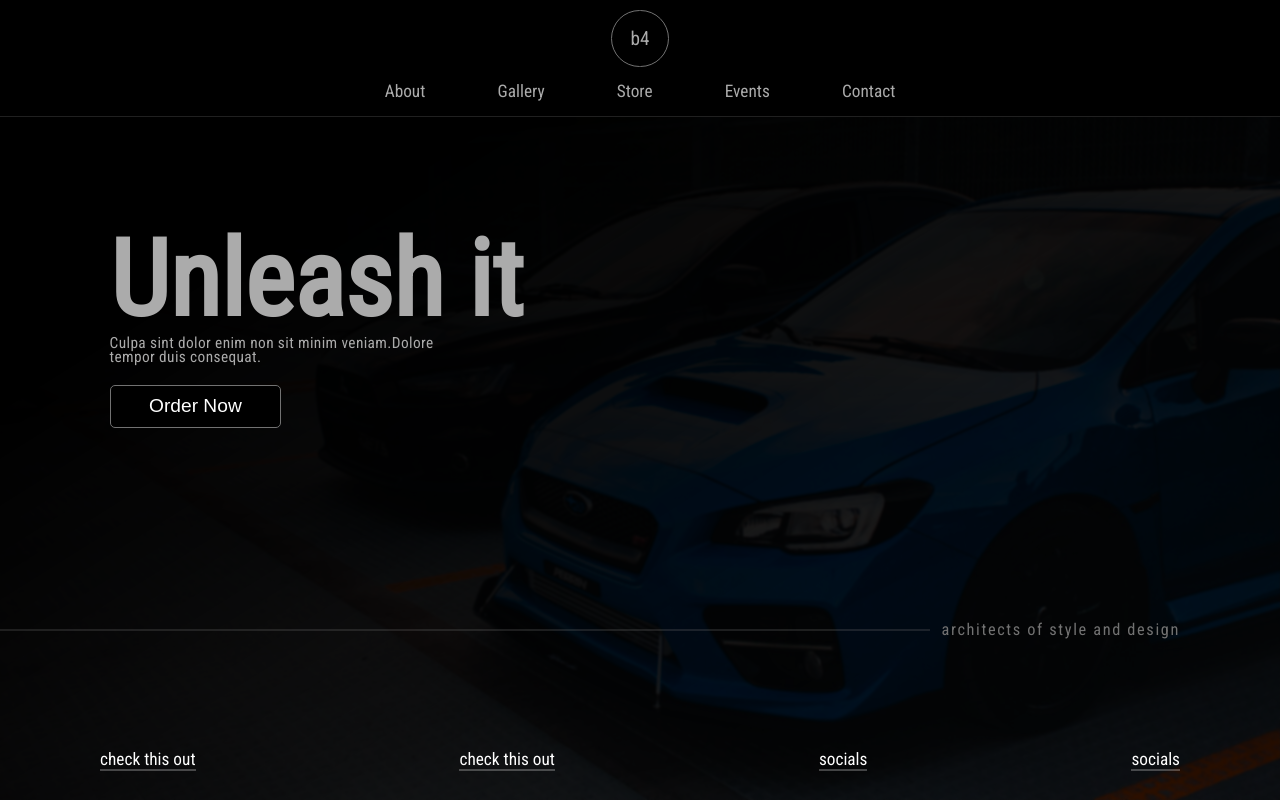
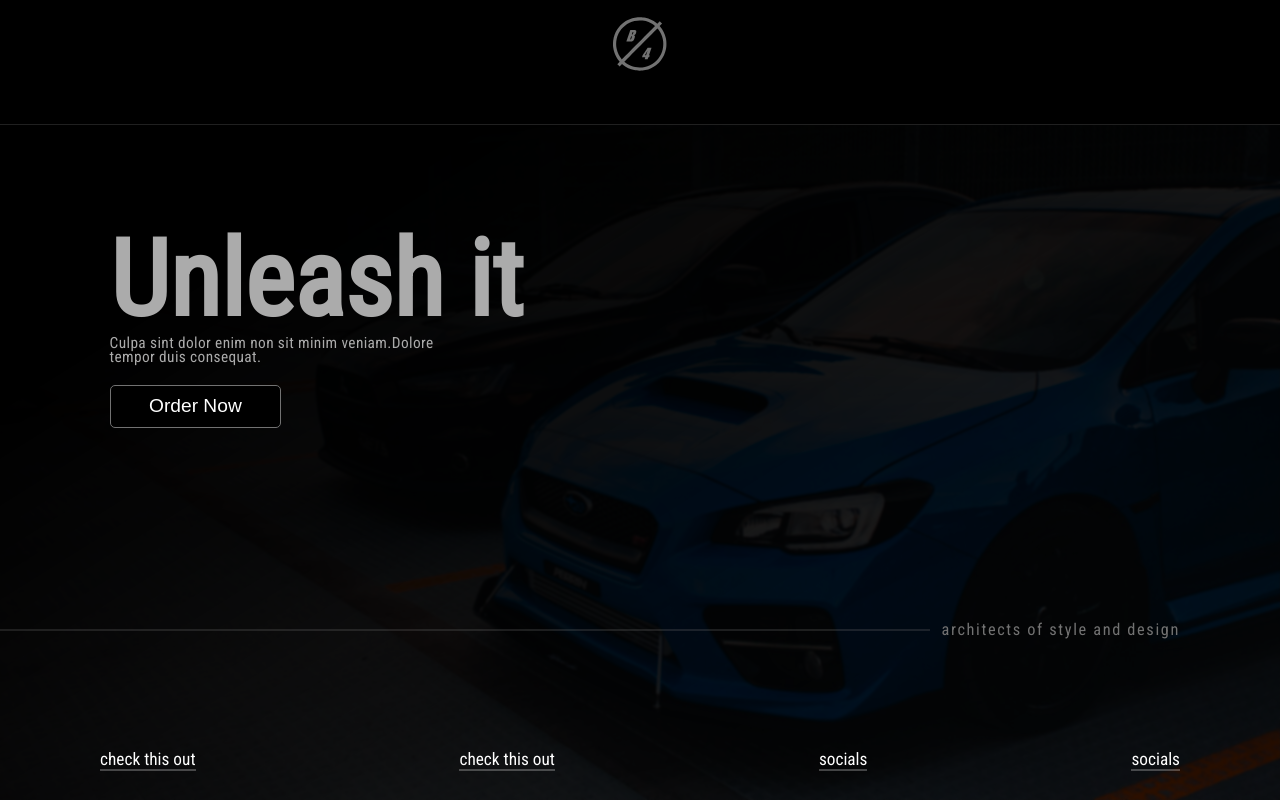
Before and after one commit to braian009/b4-garage-remake, a Next.js app: page / in a window 1280 px wide. Shown: the top 800 px of the page. Built offline with nearby package versions, Linux system fonts and the light colour scheme.

Commit message:
open and close functionality added to navbar

```diff
--- a/components/Navbar/index.js
+++ b/components/Navbar/index.js
@@ -2,22 +2,69 @@ import * as React from "react";
 import MenuIcon from "./MenuIcon";
 import styles from "./navbar.module.css";
 
+import BrandIcon from "../varied/Icons/BrandIcon";
+import { motion } from "framer-motion";
+
+const menuListVariants = {
+  open: {
+    opacity: 1,
+    clipPath: "inset(0% 0% 0% 0%)",
+    border: "1px solid coral",
+  },
+  closed: {
+    opacity: 1,
+    border: "none",
+    clipPath: "inset(0% 0% 100% 0%)",
+  },
+};
+
+const buttonVariants = {
+  active: {
+    backgroundColor: "coral",
+  },
+  notActive: {
+    backgroundColor: " #727272",
+  },
+};
+
 const Navbar = () => {
+  const [isActive, setIsActive] = React.useState(false);
+
   return (
     <nav className={styles.container}>
       <div className={styles.inner}>
-        <div className={styles.brandLogo}>b4</div>
+        <div className={styles.brandLogo}>
+          <BrandIcon />
+        </div>
         <div className={styles.navMenu}>
-          <button className={styles.navButton}>
-            <MenuIcon/>
-          </button>
-          <ul className={styles.navList}>
+          <motion.button
+            className={styles.navButton}
+            onClick={() => setIsActive(!isActive)}
+            variants={buttonVariants}
+            initial={false}
+            animate={isActive ? "active" : "notActive"}
+
+          >
+            <MenuIcon />
+          </motion.button>
+          <motion.ul
+            variants={menuListVariants}
+            initial={false}
+            animate={isActive ? "open" : "closed"}
+            transition={{
+              duration: 0.3,
+              type: "spring",
+              stiffness: 700,
+              damping: 100,
+            }}
+            className={styles.navList}
+          >
             <li>About</li>
             <li>Gallery</li>
             <li>Store</li>
             <li>Events</li>
             <li>Contact</li>
-          </ul>
+          </motion.ul>
         </div>
       </div>
     </nav>
--- a/components/Navbar/navbar.module.css
+++ b/components/Navbar/navbar.module.css
@@ -4,6 +4,7 @@
   right: 0;
   left: 0;
   padding: 0.5em 1em;
+  height: 6.5em;
   z-index: 100;
   /* background-color: hsl(0, 0%, 0%, 0.5); */
   color: var(--white-secondary);
@@ -31,23 +32,49 @@
   display: flex;
   flex-direction: column;
   width: 100%;
+  height: 100%;
   align-items: center;
-  gap: 0.5em;
+  /* gap: 0.5em; */
+  justify-content: space-between;
 }
 
 .brandLogo {
-  width: 3em;
-  height: 3em;
-  border: 1px solid #727272;
+  width: 3.5em;
+  height: 3.5em;
   border-radius: 50%;
   display: grid;
   place-items: center;
+  position: relative;
+
+}
+
+.brandLogo svg {
+  width: 100%;
+  height: 100%;
+  fill: #727272;
+}
+
+.brandLogo svg g {
+  fill: #727272;
+}
+
+.navMenu {
+  width: 100%;
+  align-self: center;
+  display: grid;
+  place-content: center;
+  position: relative;
 }
 
 .navButton {
+  position: relative;
+  z-index: 100;
   width: 3em;
   height: 1.5em;
-  background-color: var(--white-secondary);
+  background-color: #727272;
+  border-radius: 5px;
+
+  cursor: pointer;
 }
 
 .navButton svg {
@@ -56,24 +83,24 @@
 }
 
 .navList {
-  display: none;
-  gap: 2.5em;
+  position: absolute;
+  display: flex;
+  flex-direction: column;
+  padding: 1.5em;
+  border-radius: 11px;
+
+  gap: 2em;
+  transform: translateY(1.75em) !important;
+  width: 100%;
+  background-color: #000;
+  /* border: 1px solid coral; */
+  z-index: 50;
 }
 
-/* .navList:before {
-  content: "";
-  display: block;
-  position: absolute;
-  bottom: -50px;
-  left: 0;
-  width: 100%;
-  height: 50px;
-  background: linear-gradient(180deg, rgb(0, 0, 0) 0%, rgba(0, 0, 0, 0) 100%);
-  z-index: 10;
-} */
 
 .navList li {
   font-size: 0.9rem;
+  text-align: center;
   padding: 0.3em 0.7em;
 }
 
@@ -83,6 +110,12 @@
   }
 
   .navList {
-    display: flex;
+    position: initial;
+    flex-direction: row;
+    gap: 2.5em;
+    background: none;
+    padding: 0;
+    transform: none !important;
+    border: none !important;
   }
 }
--- /dev/null
+++ b/components/varied/Icons/BrandIcon.js
@@ -0,0 +1,56 @@
+import * as React from "react";
+
+const BrandIcon = () => {
+  return (
+    <svg
+      width="800.000000pt"
+      height="800.000000pt"
+      viewBox="0 0 800.000000 800.000000"
+      preserveAspectRatio="xMidYMid meet"
+    >
+      <g
+        transform="translate(0.000000,800.000000) scale(0.100000,-0.100000)"
+        fill="#000000"
+        stroke="none"
+      >
+        <path
+          d="M3785 7134 c-484 -47 -863 -156 -1253 -359 -247 -129 -420 -250 -670
+-469 -167 -146 -408 -433 -533 -636 -257 -414 -398 -807 -476 -1320 -25 -168
+-25 -616 0 -795 58 -408 166 -746 346 -1090 115 -220 219 -374 380 -564 l53
+-63 -143 -144 -144 -144 138 -137 137 -138 143 143 144 143 138 -110 c370
+-295 842 -515 1310 -610 284 -58 357 -65 655 -66 301 0 408 10 675 66 451 95
+929 315 1271 586 263 209 388 335 590 593 275 351 491 823 583 1275 58 286 65
+357 65 655 1 301 -10 411 -65 675 -107 510 -371 1042 -696 1406 -24 26 -43 51
+-43 55 0 5 64 73 142 151 l143 143 -138 137 -137 138 -146 -146 -147 -147
+-136 107 c-361 284 -823 501 -1270 595 -249 53 -381 68 -636 71 -132 2 -258 1
+-280 -1z m580 -395 c270 -36 506 -97 705 -181 149 -64 345 -165 460 -237 113
+-72 300 -216 300 -231 0 -16 -3932 -3982 -3940 -3973 -296 342 -520 789 -614
+1228 -91 420 -91 804 0 1225 85 398 279 804 540 1131 554 695 1400 1086 2294
+1061 58 -2 173 -12 255 -23z m1854 -1045 c254 -318 449 -727 535 -1129 91
+-420 91 -804 0 -1225 -85 -398 -279 -804 -540 -1131 -535 -672 -1341 -1060
+-2199 -1060 -365 0 -751 74 -1055 203 -150 64 -345 165 -461 238 -105 66 -318
+228 -319 242 0 10 3929 3978 3939 3978 4 0 49 -52 100 -116z"
+        />
+        <path
+          d="M2886 5599 c-17 -43 -456 -1334 -456 -1343 0 -10 603 -7 659 4 151
+28 229 126 315 397 62 194 56 264 -26 308 -21 11 -38 22 -38 25 0 3 23 13 50
+23 73 26 118 71 155 152 91 199 89 348 -4 412 -51 35 -120 44 -388 50 l-253 6
+-14 -34z m368 -241 c12 -19 2 -64 -35 -163 -28 -75 -57 -105 -104 -105 -19 0
+-35 1 -35 3 0 8 89 268 95 277 10 16 66 8 79 -12z m-179 -512 c18 -13 18 -18
+-23 -143 -50 -157 -73 -194 -125 -206 -21 -5 -41 -7 -44 -4 -4 5 100 336 114
+360 7 12 58 8 78 -7z"
+        />
+        <path
+          d="M4662 3058 c-278 -418 -304 -461 -336 -553 -19 -55 -38 -108 -41
+-117 -7 -17 7 -18 194 -18 111 0 201 -4 201 -8 0 -4 -16 -55 -35 -112 -19 -57
+-35 -108 -35 -112 0 -4 78 -8 173 -8 l174 0 40 118 40 117 49 3 49 3 38 107
+c20 59 37 113 37 120 0 8 -16 12 -45 12 l-44 0 149 442 c83 243 150 445 150
+450 0 4 -103 8 -228 8 l-229 0 -301 -452z m191 -196 l-86 -252 -69 0 -69 0 23
+38 c13 21 81 136 153 255 71 119 130 215 132 214 1 -2 -37 -116 -84 -255z"
+        />
+      </g>
+    </svg>
+  );
+};
+
+export default BrandIcon;
--- a/package.json
+++ b/package.json
@@ -11,6 +11,7 @@
   "dependencies": {
     "eslint": "8.40.0",
     "eslint-config-next": "13.4.2",
+    "framer-motion": "^10.12.16",
     "next": "13.4.2",
     "react": "18.2.0",
     "react-dom": "18.2.0"
```
Also changed, not shown: 1 other file (tests, documents, lock files or other folders).
